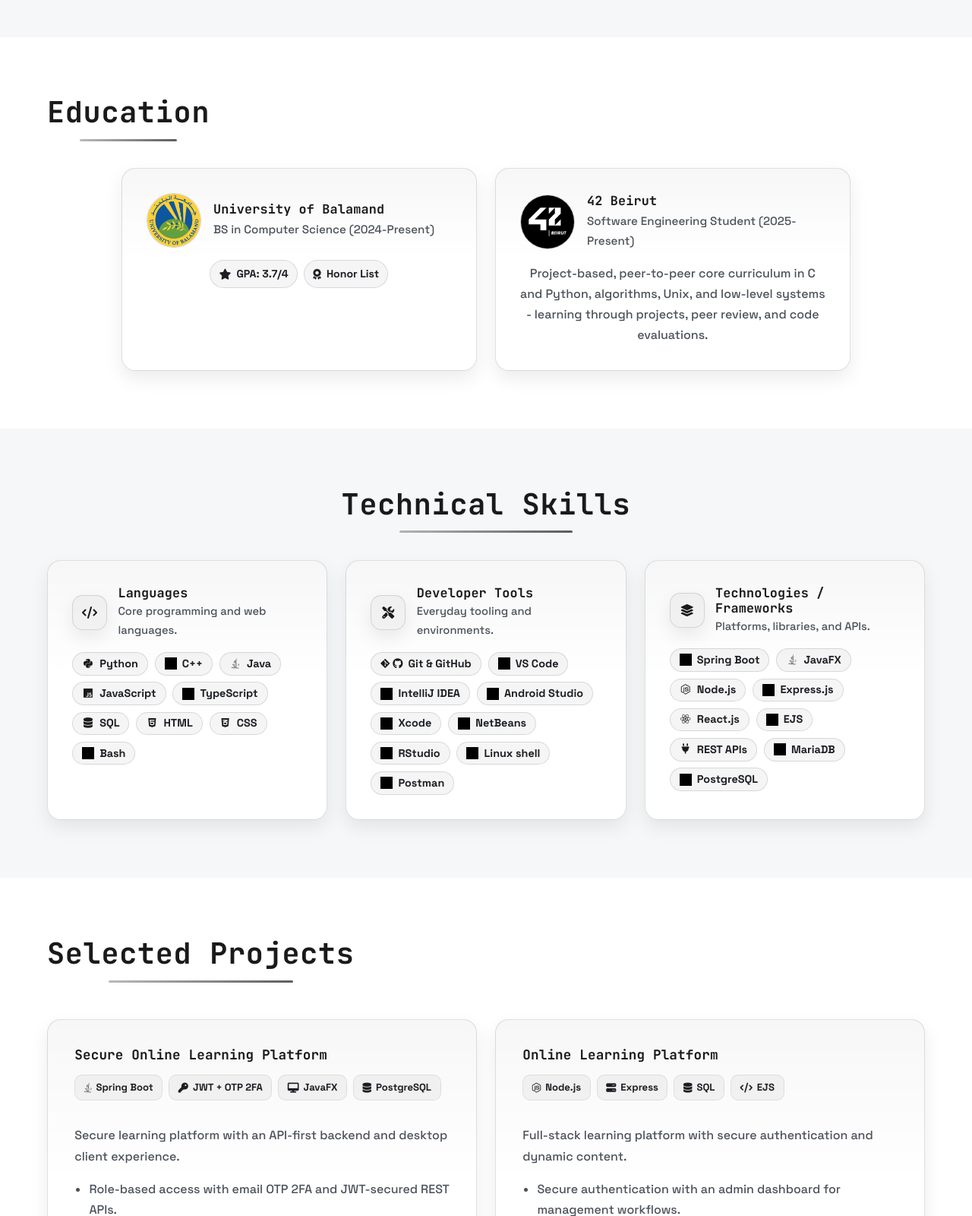
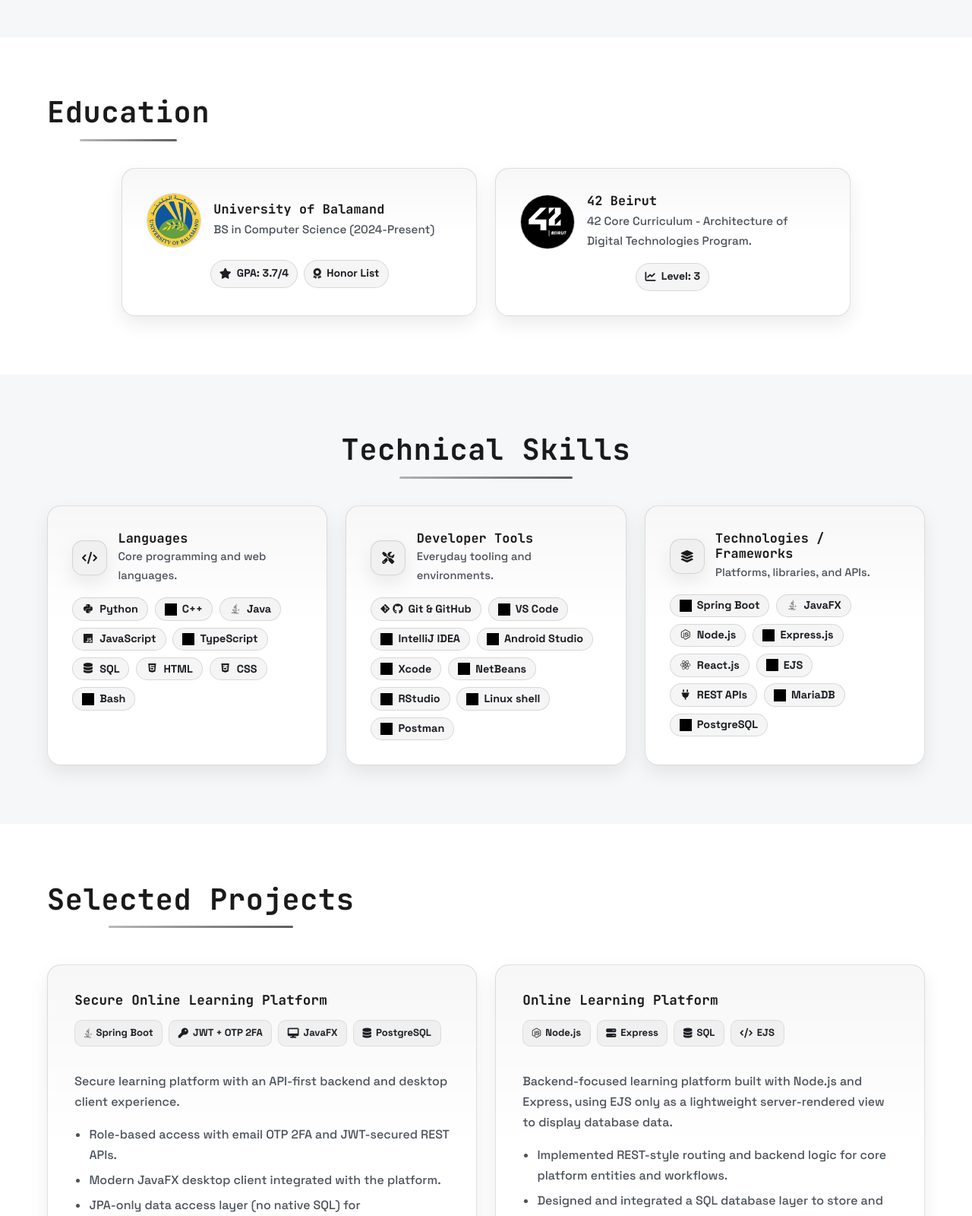
Before and after one commit to M677871/Portfolio-Website, a plain HTML site: page docs/index.html in a window 1280 px wide. Shown: the part 1200-2800 px from the top of the page at 76% size. Drawn offline with nearby package versions, Linux system fonts and the light colour scheme; grey boxes are pictures that could not be loaded.

Commit message:
version 3

```diff
--- a/docs/index.html
+++ b/docs/index.html
@@ -111,10 +111,10 @@
       </ul>
 
       <div class="hero-actions">
-        <a href="#projects" class="btn btn-cta btn-lg px-4 py-2">
+        <a href="#projects" class="btn btn-outline-neon btn-lg px-4 py-2">
           <i class="fas fa-code" aria-hidden="true"></i>View Projects
         </a>
-        <a href="./Miled_Issa_CV.pdf" target="_blank" rel="noopener noreferrer" class="btn btn-ghost btn-lg px-4 py-2"
+        <a href="./Miled_Issa_CV.pdf" target="_blank" rel="noopener noreferrer" class="btn btn-outline-neon btn-lg px-4 py-2"
           download>
           <i class="fas fa-file-lines" aria-hidden="true"></i>Download CV
         </a>
@@ -186,14 +186,15 @@
                   loading="lazy" decoding="async" />
                 <div class="text-start">
                   <h3 class="card-title mb-1">42 Beirut</h3>
-                  <p class="card-subtitle mb-0">Software Engineering Student (2025-Present)</p>
+                  <p class="card-subtitle mb-0">42 Core Curriculum - Architecture of Digital Technologies Program.</p>
                 </div>
               </div>
 
-              <p class="text-text-secondary mb-0 mt-3">
-                Project-based, peer-to-peer core curriculum in C and Python, algorithms, Unix, and low-level systems -
-                learning through projects, peer review, and code evaluations.
-              </p>
+            <div class="mini-facts">
+<span class="mini-pill"><i class="fa-solid fa-chart-line" aria-hidden="true"></i> Level: 3</span>
+
+
+              </div>
             </article>
           </div>
         </div>
@@ -478,14 +479,15 @@
                 </div>
               </div>
 
-              <p class="text-text-secondary project-summary">
-                Full-stack learning platform with secure authentication and dynamic content.
-              </p>
-              <ul class="impact-list">
-                <li>Secure authentication with an admin dashboard for management workflows.</li>
-                <li>Dynamic EJS pages rendered from a SQL-backed database.</li>
-                <li>Node.js and Express backend driving end-to-end features.</li>
-              </ul>
+           <p class="text-text-secondary project-summary">
+  Backend-focused learning platform built with Node.js and Express, using EJS only as a lightweight server-rendered view to display database data.
+</p>
+<ul class="impact-list">
+  <li>Implemented REST-style routing and backend logic for core platform entities and workflows.</li>
+  <li>Designed and integrated a SQL database layer to store and retrieve application data reliably.</li>
+  <li>Used EJS as a minimal templating layer for quick visualization of database content (not a frontend-heavy UI).</li>
+</ul>
+
 
               <a href="https://github.com/M677871/csis-228-project.git" class="btn btn-outline-neon mt-3" target="_blank"
                 rel="noopener noreferrer">
```
